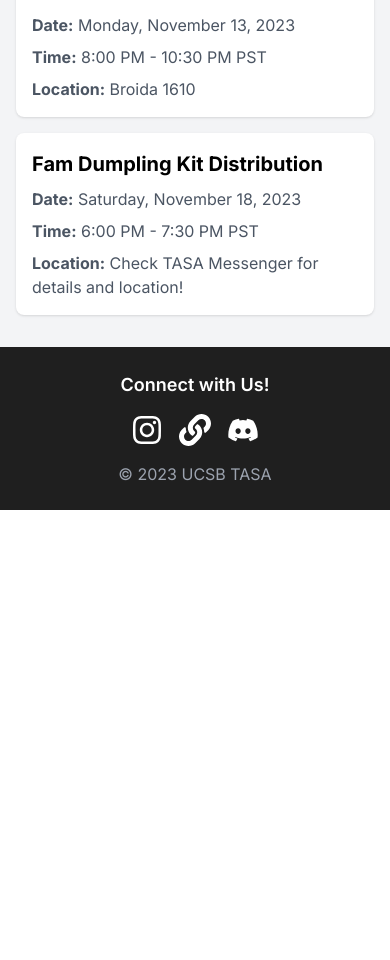
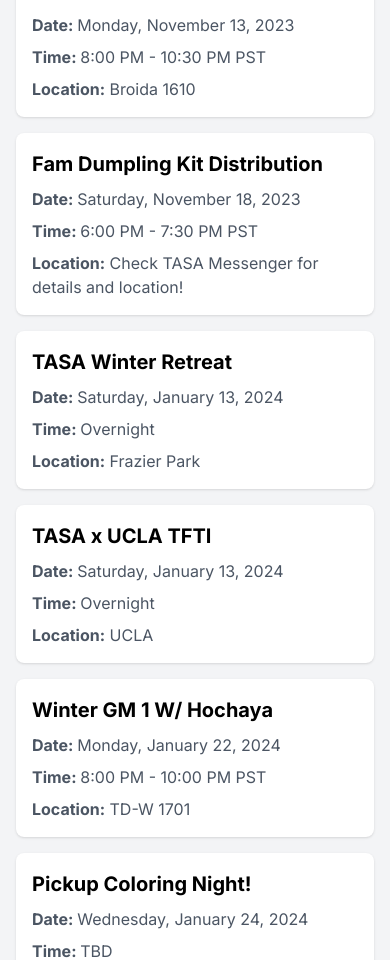
Before and after one commit to UCSBTASA/UCSBTASA.github.io, a Next.js app: page / in a window 390 px wide. Shown: the part 2005-2965 px from the top of the page. Before the commit the page ends 2515 px from the top, so only its background shows below. Built offline with nearby package versions, Linux system fonts and the light colour scheme.

Commit message:
Update Events
Fix mobile view and add upcoming winter quarter events

```diff
--- a/components/events.tsx
+++ b/components/events.tsx
@@ -58,26 +58,37 @@ const Events = () => {
           </h2>
 
           {upcomingEvents.length === 0 ? (
-            <div className="bg-white rounded-lg shadow p-4 mb-4 w-1/4">
+            <div className="w-72">
+              <div className="bg-white rounded-lg shadow p-4 mb-4">
                 <p className="text-lg text-gray-600">
                   No events yet, check back soon!
                 </p>
               </div>
+            </div>
           ) : (
             <div className="grid gap-4 md:grid-cols-2 lg:grid-cols-3">
               {upcomingEvents.map((event) => (
-                <div key={event.id} className="bg-white rounded-lg shadow p-4">
+                <div className="w-full">
+                  <div
+                    key={event.title}
+                    className="bg-white rounded-lg shadow p-4"
+                  >
                     <h3 className="text-xl font-bold mb-2">{event.title}</h3>
                     <p className="text-gray-600 mb-2">
-                    <strong>Date:</strong> {formatDate(event.date)}
+                      <strong>Date: </strong> {formatDate(event.date)}
                     </p>
                     <p className="text-gray-600 mb-2">
-                    <strong>Time:</strong> {formatTime(event.startTime)} -{" "}
-                    {formatTime(event.endTime)} PST
+                      <strong>Time: </strong>
+                      {event.customTime
+                        ? event.customTime
+                        : `${formatTime(event.startTime)} - ${formatTime(
+                            event.endTime
+                          )} PST`}
                     </p>
                     <p className="text-gray-600">
                       <strong>Location:</strong> {event.location}
                     </p>
+                  </div>
                 </div>
               ))}
             </div>
--- a/data/eventData.ts
+++ b/data/eventData.ts
@@ -1,6 +1,5 @@
 const events = [
   {
-    id: 1,
     title: "99 Rising Tabling",
     date: "2023-9-29",
     startTime: "09:00",
@@ -8,7 +7,6 @@ const events = [
     location: "HSSB Courtyard",
   },
   {
-    id: 2,
     title: "Fall Kickoff General Meeting",
     date: "2023-10-09",
     startTime: "20:00",
@@ -16,7 +14,6 @@ const events = [
     location: "Broida 1610",
   },
   {
-    id: 3,
     title: "Big Little Pickup: Virtual Speed Dating",
     date: "2023-10-11",
     startTime: "20:00",
@@ -24,7 +21,6 @@ const events = [
     location: "Zoom",
   },
   {
-    id: 4,
     title: "Big Little Pickup: In Person Speed Dating",
     date: "2023-10-13",
     startTime: "18:45",
@@ -32,7 +28,6 @@ const events = [
     location: "Lot 22 Top Flor",
   },
   {
-    id: 5,
     title: "Big Little Pickup: Beach Day",
     date: "2023-10-21",
     startTime: "14:00",
@@ -40,7 +35,6 @@ const events = [
     location: "Goleta Beach",
   },
   {
-    id: 6,
     title: "Big Little Pickup: Arts and Crafts Night",
     date: "2023-10-24",
     startTime: "21:00",
@@ -48,7 +42,6 @@ const events = [
     location: "SRB Multipurpose Room",
   },
   {
-    id: 7,
     title: "TASA x Vons Fundraiser",
     date: "2023-11-04",
     startTime: "15:00",
@@ -56,7 +49,6 @@ const events = [
     location: "Von's Chicken",
   },
   {
-    id: 8,
     title: "TASA Big Little Pickup Reveal",
     date: "2023-11-04",
     startTime: "16:00",
@@ -64,7 +56,6 @@ const events = [
     location: "Top of Lot 22",
   },
   {
-    id: 9,
     title: "Tanghulu and Trivia Night",
     date: "2023-11-05",
     startTime: "19:00",
@@ -72,7 +63,6 @@ const events = [
     location: "SRB Multipurpose Room",
   },
   {
-    id: 10,
     title: "TASA Movie Night",
     date: "2023-11-09",
     startTime: "19:00",
@@ -80,7 +70,6 @@ const events = [
     location: "TBD",
   },
   {
-    id: 11,
     title: "TASA GM 3",
     date: "2023-11-13",
     startTime: "20:00",
@@ -88,13 +77,74 @@ const events = [
     location: "Broida 1610",
   },
   {
-    id: 11,
     title: "Fam Dumpling Kit Distribution",
     date: "2023-11-18",
     startTime: "18:00",
     endTime: "19:30",
     location: "Check TASA Messenger for details and location!",
   },
+  {
+    title: "TASA Winter Retreat",
+    date: "2024-1-13",
+    customTime: "Overnight",
+    startTime: "",
+    endTime: "",
+    location: "Frazier Park",
+  },
+  {
+    title: "TASA x UCLA TFTI",
+    date: "2024-1-13",
+    customTime: "Overnight",
+    startTime: "",
+    endTime: "",
+    location: "UCLA",
+  },
+  {
+    title: "Winter GM 1 W/ Hochaya",
+    date: "2024-1-22",
+    startTime: "20:00",
+    endTime: "22:00",
+    location: "TD-W 1701",
+  },
+  {
+    title: "Pickup Coloring Night!",
+    date: "2024-1-24",
+    customTime: "TBD",
+    startTime: "20:00",
+    endTime: "22:00",
+    location: "Arts 1353, 1356, 1349",
+  },
+  {
+    title: "Field Day!",
+    date: "2024-1-26",
+    customTime: "TBD",
+    startTime: "20:00",
+    endTime: "22:00",
+    location: "Student Health Lawn",
+  },
+  // {
+  //   title: "Online Gaming Tournament!",
+  //   date: "2024-2-2",
+  //   customTime: "TBD",
+  //   startTime: "20:00",
+  //   endTime: "22:00",
+  //   location: "Discord",
+  // },
+  // {
+  //   title: "Winter Big/Little Reveal",
+  //   date: "2024-2-4",
+  //   customTime: "TBD",
+  //   startTime: "20:00",
+  //   endTime: "22:00",
+  //   location: "Lot 22",
+  // },
+  {
+    title: "Winter GM #2",
+    date: "2024-2-5",
+    startTime: "20:00",
+    endTime: "22:00",
+    location: "TD-W 1701",
+  },
 ];
 
 export default events;
```
Lines whose indentation alone changed are shown as unchanged.
